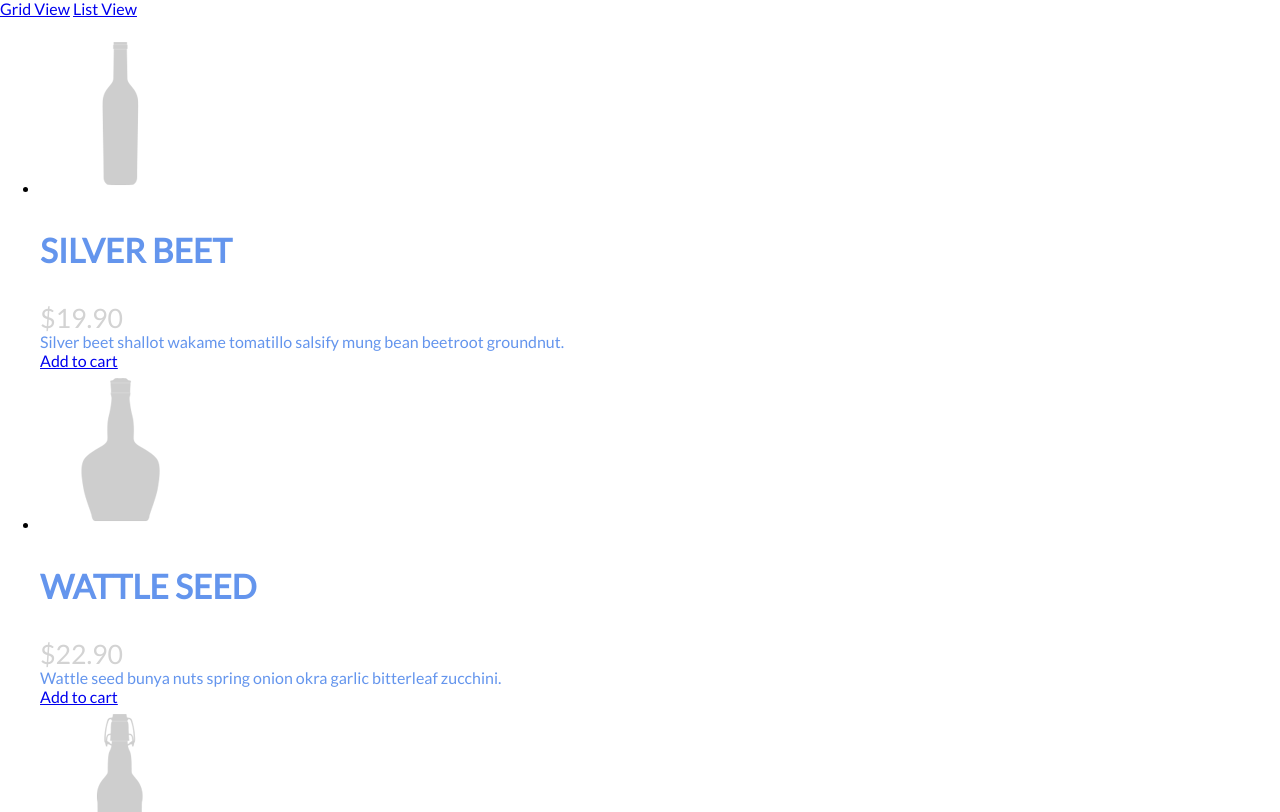
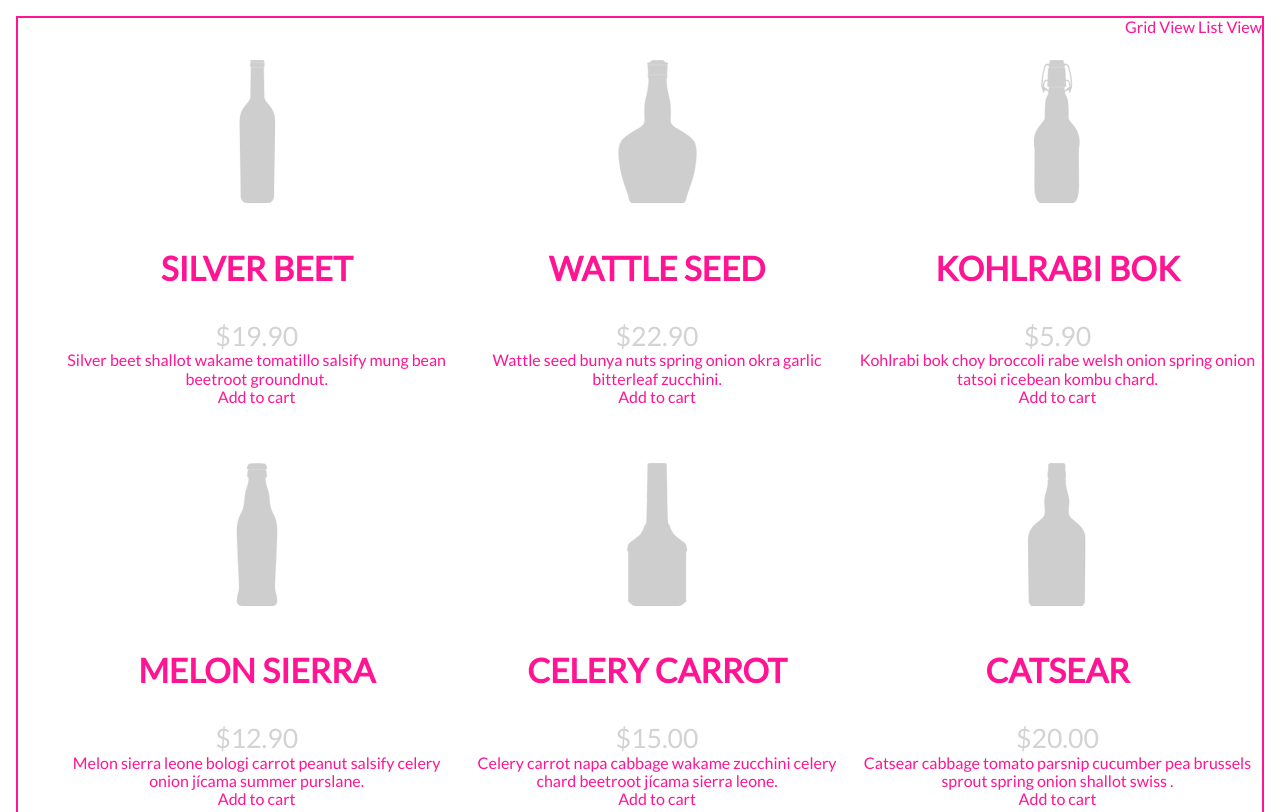
Before and after one commit to JessyRiordan/TIY-Assignments, a website: page ViewModeSwitch/index.html in a window 1280 px wide. Shown: the top 812 px of the page. Drawn offline with nearby package versions, Linux system fonts and the light colour scheme.

Commit message:
changes from class to viewmodeswitch

```diff
--- a/ViewModeSwitch/styles.css
+++ b/ViewModeSwitch/styles.css
@@ -3,9 +3,18 @@ body {
 }
 
 h3 {
-  color: cornflowerblue;
+  color: deeppink;
   font-size: 25pt;
   text-transform: uppercase;
+}
+
+.main {
+	border: 2.5px solid deeppink;
+	margin: 1em;
+}
+
+.cbp-vm-options {
+	text-align: right;
 }
 
 .cbp-vm-price {
@@ -14,5 +23,60 @@ h3 {
 }
 
 .cbp-vm-details {
-  color: cornflowerblue;
+  color: deeppink;
 }
+
+.cbp-vm-icon {
+	color: deeppink;
+	text-decoration: none;
+}
+
+.cbp-vm-view-grid li {
+	display: inline-block;
+	width: 33%;
+	text-align: center;
+	margin-bottom: 3em;
+}
+
+/*Work from class*/
+
+/*#cbp-vm {
+     border-style: solid;
+     border-color: cornflowerblue;
+-    padding-top: 5em;
+-    padding-left: 5em;
+ }
+
+-li {
+-    list-style: none;
++.cbp-vm-switcher.cbp-vm-view-grid li {
++    display: inline-block;
++    width: 30%;
++}
++
++.cbp-vm-switcher.cbp-vm-view-list li {
++    display: block;
++}
++.cbp-vm-switcher.cbp-vm-view-list li > * {
++    display: inline-block;
++}
++.cbp-vm-switcher.cbp-vm-view-list li .cbp-vm-image {
++    width: 25%; max-width: 200px;
++
++}
++.cbp-vm-switcher.cbp-vm-view-list li .cbp-vm-title {
++
+ }
+
+ .cbp-vm-options {
++    text-align: right;
++}
++
++.cbp-vm-options .cbp-vm-icon {
+     color: cornflowerblue;
+-    text-decoration-line: underline;
++    text-decoration: none;
++    width: 5em; height: 5em;
++    display: inline-block;
++    background-color: lightblue;
+ }*/
```
Also changed, not shown: ViewModeSwitch/scripts.js (+45 -0 lines).
